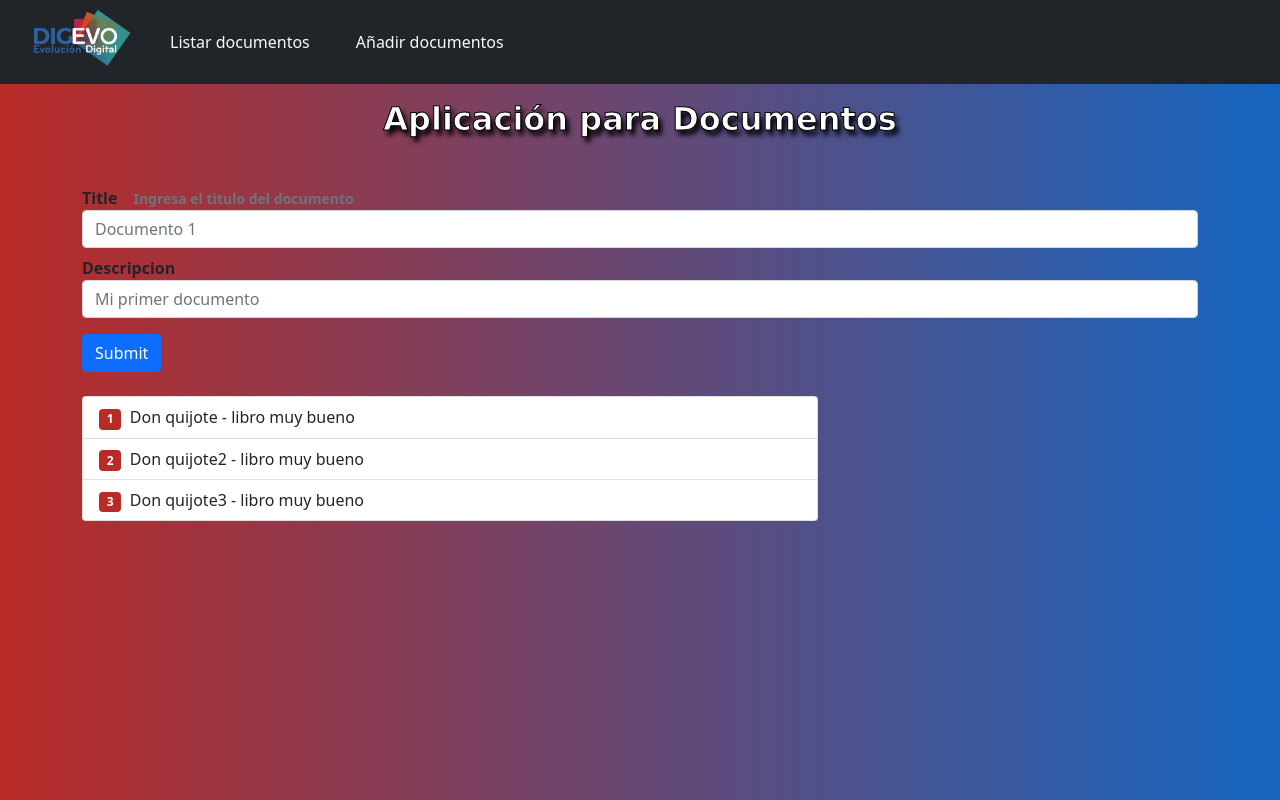
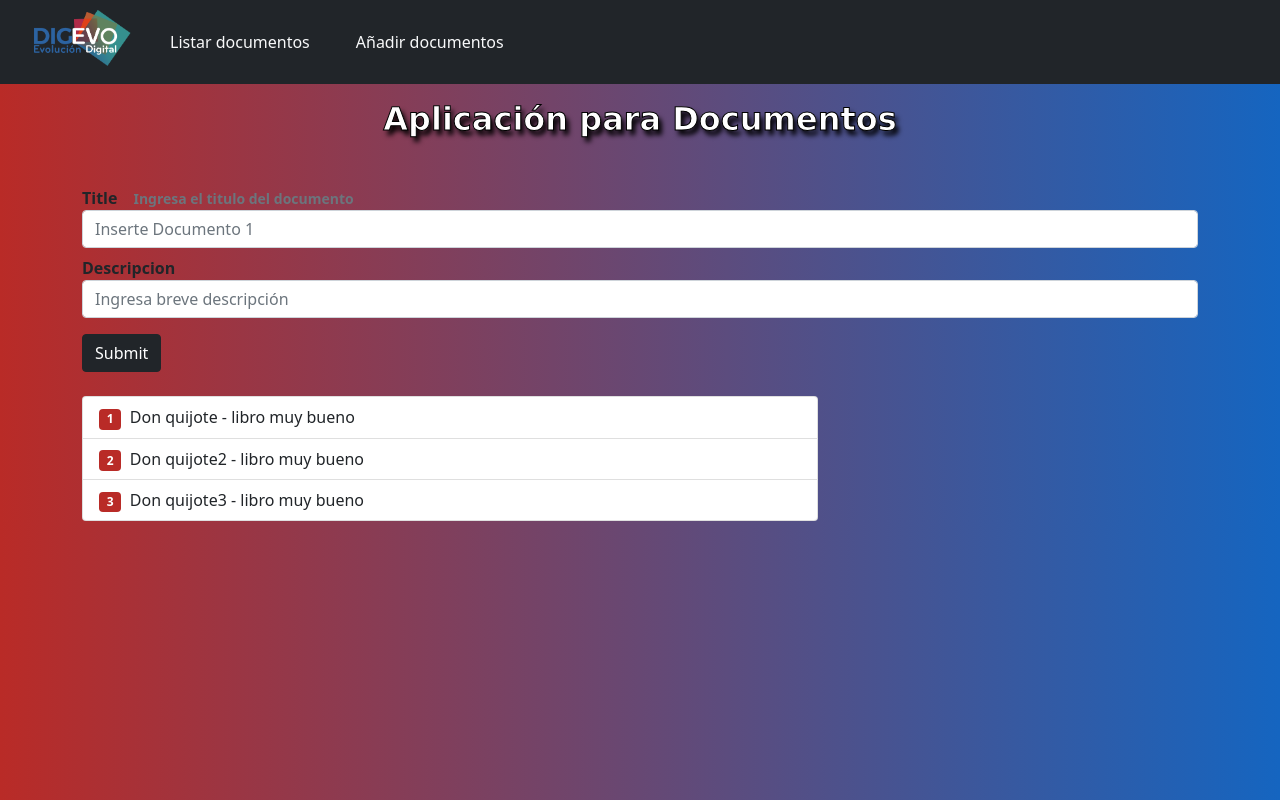
Before and after one commit to seiler18/AngularCrud, an Angular app: page / in a window 1280 px wide. Built offline with nearby package versions, Linux system fonts and the light colour scheme.

Commit message:
terminando la simulación de crud

```diff
--- a/angular.json
+++ b/angular.json
@@ -33,7 +33,7 @@
             ],
             "scripts": [
               "node_modules/jquery/dist/jquery.min.js",
-              "node_modules/popper.js/dist/popper.min.js",
+              "node_modules/popper.js/dist/umd/popper.min.js",
               "node_modules/bootstrap/dist/js/bootstrap.min.js"
             ]
           },
--- a/src/app/app.component.html
+++ b/src/app/app.component.html
@@ -39,17 +39,20 @@
 
   <form>
     <div class="form-group">
-      <label class="labels" for="exampleInputEmail1">Title</label>
-      <small id="emailHelp" class="form-text ms-3 labels">Ingresa el titulo del documento</small>
-      <input type="email" class="form-control" id="exampleInputEmail1" aria-describedby="emailHelp" placeholder="Documento 1">
+      <label class="labels" for="textFor">Title</label>
+      <small id="textHelp" class="form-text ms-3 labels">Ingresa el titulo del documento</small>
+      <input type="text" class="form-control" [(ngModel)] ="selectedDocumentos.nombre" name="nombre" id="Titulo" aria-describedby="textHelp" placeholder="Inserte Documento 1">
 
     </div>
     <div class="form-group">
       <label class ="labels mt-2" for="exampleInputPassword1">Descripcion</label>
-      <input type="password" class="form-control" id="exampleInputPassword1" placeholder="Mi primer documento">
+      <input type="text" class="form-control" [(ngModel)] ="selectedDocumentos.descripcion" name="descripcion" id="exampleInputPassword1" placeholder="Ingresa breve descripción">
     </div>
 
-    <button type="submit" class="btn btn-primary mt-3">Submit</button>
+    <button (click)="addOrEdit()" type="submit" class="btn btn-dark mt-3">Submit</button>
+    &nbsp;&nbsp;
+    <button *ngIf="selectedDocumentos.id !==0" (click)="delete()" class="btn btn-dark mt-3">Delete</button>
+
   </form>
 </div>
 </section>
@@ -62,7 +65,10 @@
 <div class="col-md-8">
   <ul class="list-group">
     <li *ngFor="let documentos of documentosArray"
-    class="list-group-item list-group-item-action">
+    class="list-group-item list-group-item-action"
+    (click)="openForEdit(documentos)"
+    [class.active]="documentos == selectedDocumentos"
+    >
 <span class="colorBadge badge col-md">{{documentos.id}}</span>&nbsp;&nbsp;{{documentos.nombre}} - {{documentos.descripcion}}
 
     </li>
--- a/src/app/app.component.ts
+++ b/src/app/app.component.ts
@@ -6,15 +6,49 @@ import { Documentos } from './models/documentos';
   styleUrls: ['./app.component.css']
 })
 export class AppComponent {
-  documentosArray : Documentos[]=[
-    {id:1, nombre: "Don quijote", descripcion: "libro muy bueno",
-    status: "Disponible"},
-    {id:2, nombre: "Don quijote2", descripcion: "libro muy bueno",
-    status: "Disponible"},
-    {id:3, nombre: "Don quijote3", descripcion: "libro muy bueno",
-    status: "No disponible"},
+  documentosArray: Documentos[] = [
+    {
+      id: 1, nombre: "Don quijote", descripcion: "libro muy bueno",
+      status: "Disponible"
+    },
+    {
+      id: 2, nombre: "Don quijote2", descripcion: "libro muy bueno",
+      status: "Disponible"
+    },
+    {
+      id: 3, nombre: "Don quijote3", descripcion: "libro muy bueno",
+      status: "No disponible"
+    },
   ];
 
 
+  selectedDocumentos: Documentos = new Documentos();
 
+
+  addOrEdit() {
+    if (this.selectedDocumentos.id === 0) {
+      this.selectedDocumentos.id = this.documentosArray.length + 1;
+      this.documentosArray.push(this.selectedDocumentos);
+
+    }
+
+    this.selectedDocumentos = new Documentos();
+
+  }
+
+
+
+  openForEdit(documentos: Documentos) {
+    this.selectedDocumentos = documentos;
+  }
+
+
+  delete(){
+    if(confirm('Seguro que quieres eliminar el registro?')){
+
+      this.documentosArray = this.documentosArray.filter(x=>x != this.selectedDocumentos)
+      this.selectedDocumentos = new Documentos();
+    }
+
+  }
 }
--- a/src/app/app.module.ts
+++ b/src/app/app.module.ts
@@ -1,6 +1,6 @@
 import { NgModule } from '@angular/core';
 import { BrowserModule } from '@angular/platform-browser';
-
+import { FormsModule } from '@angular/forms';
 import { AppComponent } from './app.component';
 
 @NgModule({
@@ -8,7 +8,8 @@ import { AppComponent } from './app.component';
     AppComponent
   ],
   imports: [
-    BrowserModule
+    BrowserModule,
+    FormsModule
   ],
   providers: [],
   bootstrap: [AppComponent]
--- a/src/app/models/documentos.ts
+++ b/src/app/models/documentos.ts
@@ -1,5 +1,5 @@
 export class Documentos {
-    id: number;
+    id: number = 0;
     nombre: string;
     descripcion: string;
     status: string;
```
Also changed, not shown: 1 other file (tests, documents, lock files or other folders).
